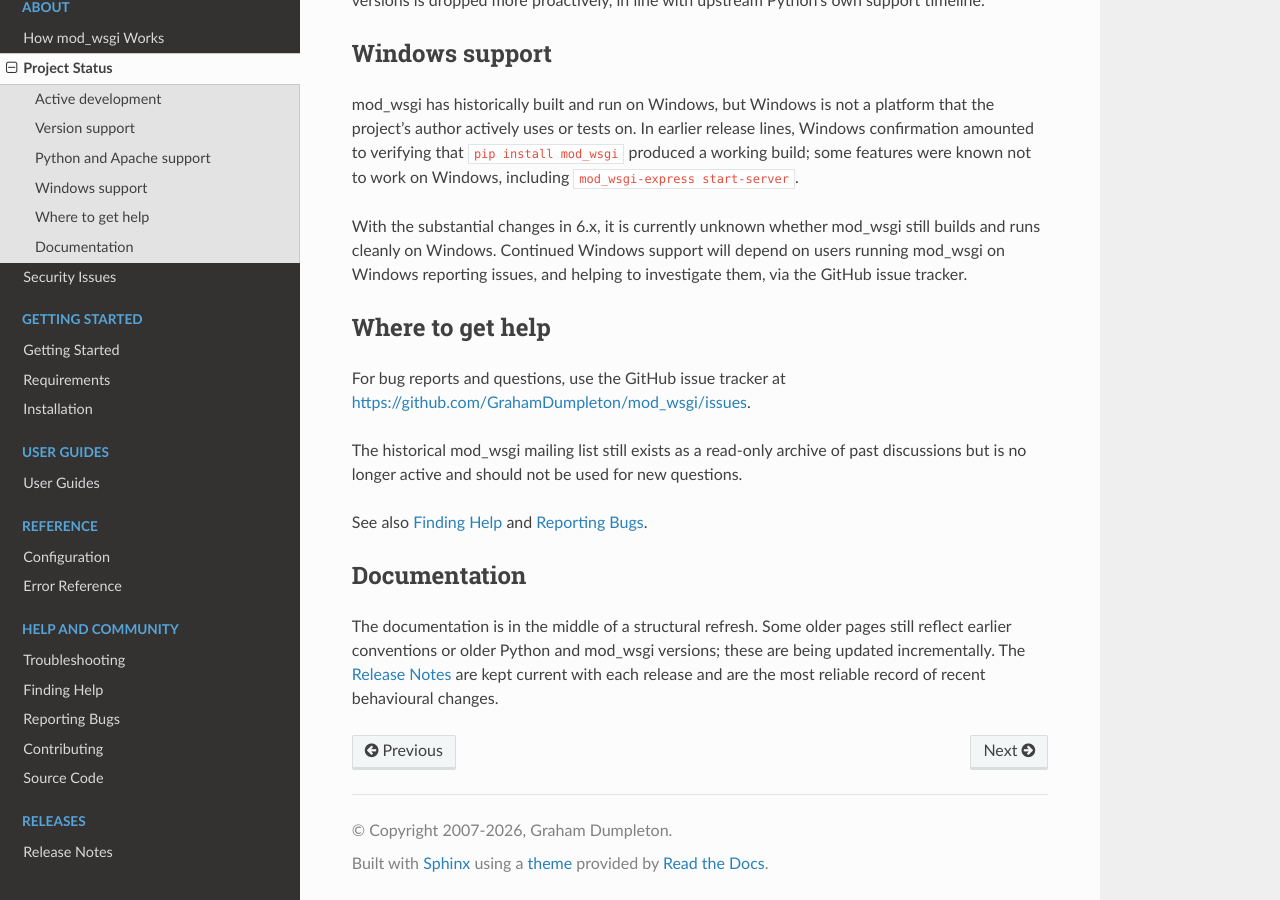
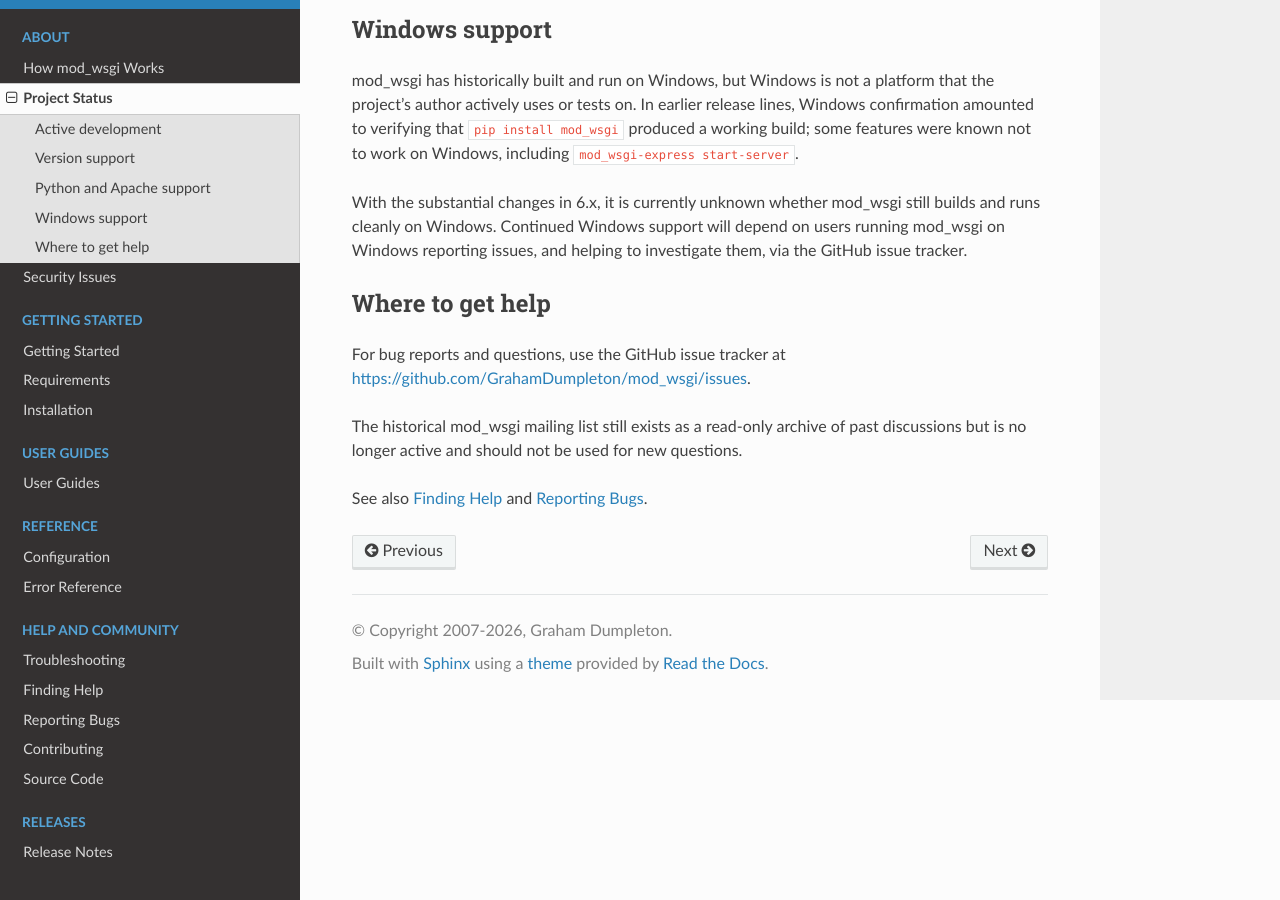
Before and after one commit to GrahamDumpleton/mod_wsgi, a Sphinx documentation site: the page built from docs/project-status.rst, in a window 1280 px wide and 900 px high, scrolled down 1011 px. Built offline with Sphinx 7.4.7 and the Read the Docs theme 3.1.0, drawn with Linux system fonts in a browser that asks for light colours; some of the changed text lies outside the part shown.

Commit message:
Drop stale docs-refresh-in-progress notes from project status
The docs restructure these notes referred to is complete. The closing
Documentation section and the matching bullet in the active-development
list both implied ongoing work and are no longer accurate.

```diff
--- a/docs/project-status.rst
+++ b/docs/project-status.rst
@@ -21,8 +21,6 @@
 * Opt-in support for Python's evolving concurrency models: the
   per-interpreter GIL (PEP 684) and free-threaded Python (PEP 703).
 * Reliability improvements, such as the v6 request-timeout machinery.
-* Bringing this documentation up to date and giving it a clearer
-  structure.
 * Worked examples of using AI tooling to help tune Apache and mod_wsgi
   configuration for a particular workload.
 
@@ -74,12 +72,3 @@
 used for new questions.
 
 See also :doc:`finding-help` and :doc:`reporting-bugs`.
-
-Documentation
--------------
-
-The documentation is in the middle of a structural refresh. Some older
-pages still reflect earlier conventions or older Python and mod_wsgi
-versions; these are being updated incrementally. The
-:doc:`release-notes` are kept current with each release and are the
-most reliable record of recent behavioural changes.
```
